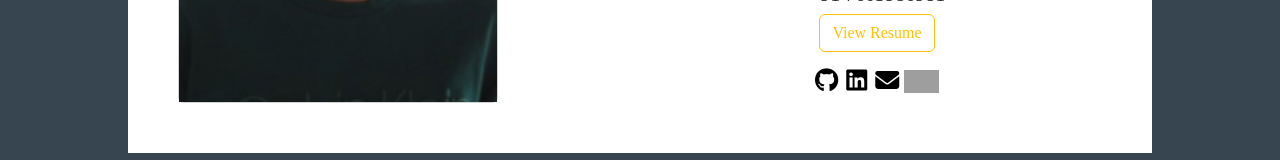
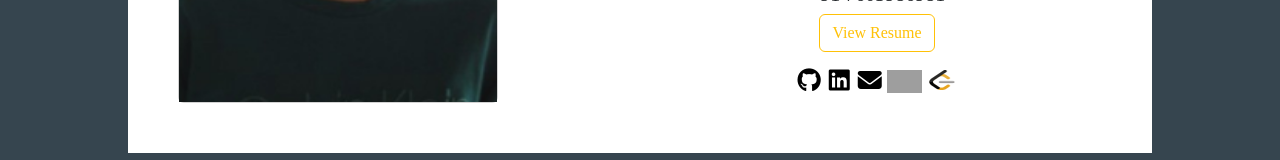
Before and after one commit to Gokulprakash2005/Portfolio, a React (Create React App) app: page / in a window 1280 px wide. Shown: the part 537-697 px from the top of the page. Built offline with nearby package versions, Linux system fonts and the light colour scheme; grey boxes are pictures that could not be loaded.

Commit message:
updation

```diff
--- a/src/comp/indexpage/hello.css
+++ b/src/comp/indexpage/hello.css
@@ -32,3 +32,9 @@ i:hover{
     margin-left: 5px;
     margin-bottom: 8px;
 }
+.leetcode{
+    height: 20px;
+    width: 30px;
+    margin-left: 5px;
+    margin-bottom: 10px;
+}
--- a/src/comp/indexpage/hello.js
+++ b/src/comp/indexpage/hello.js
@@ -26,6 +26,7 @@ function Indexes() {
                 <a href="https://www.linkedin.com/in/gokulprakash08/"><i className="fa-brands fa-linkedin fs-4  text-black me-2"></i></a>
                 <a href="mailto:gokulprakash1301@gmail.com"><i className="fa-solid fa-envelope  fs-4 text-black"></i></a>
                 <a href="https://www.geeksforgeeks.org/user/gokulprakzp1i/ "><img src="https://media.geeksforgeeks.org/wp-content/uploads/20210224031038/Capture4.PNG" alt="" className="gfg"></img></a>
+                <a href="https://leetcode.com/u/gokulprakash1301/"><img src={`${process.env.PUBLIC_URL}/logo194.png`} alt="" className="leetcode"></img></a>
                 </center>
             </div>
         </div>
```
Also changed, not shown: public/logo194.png (added).
